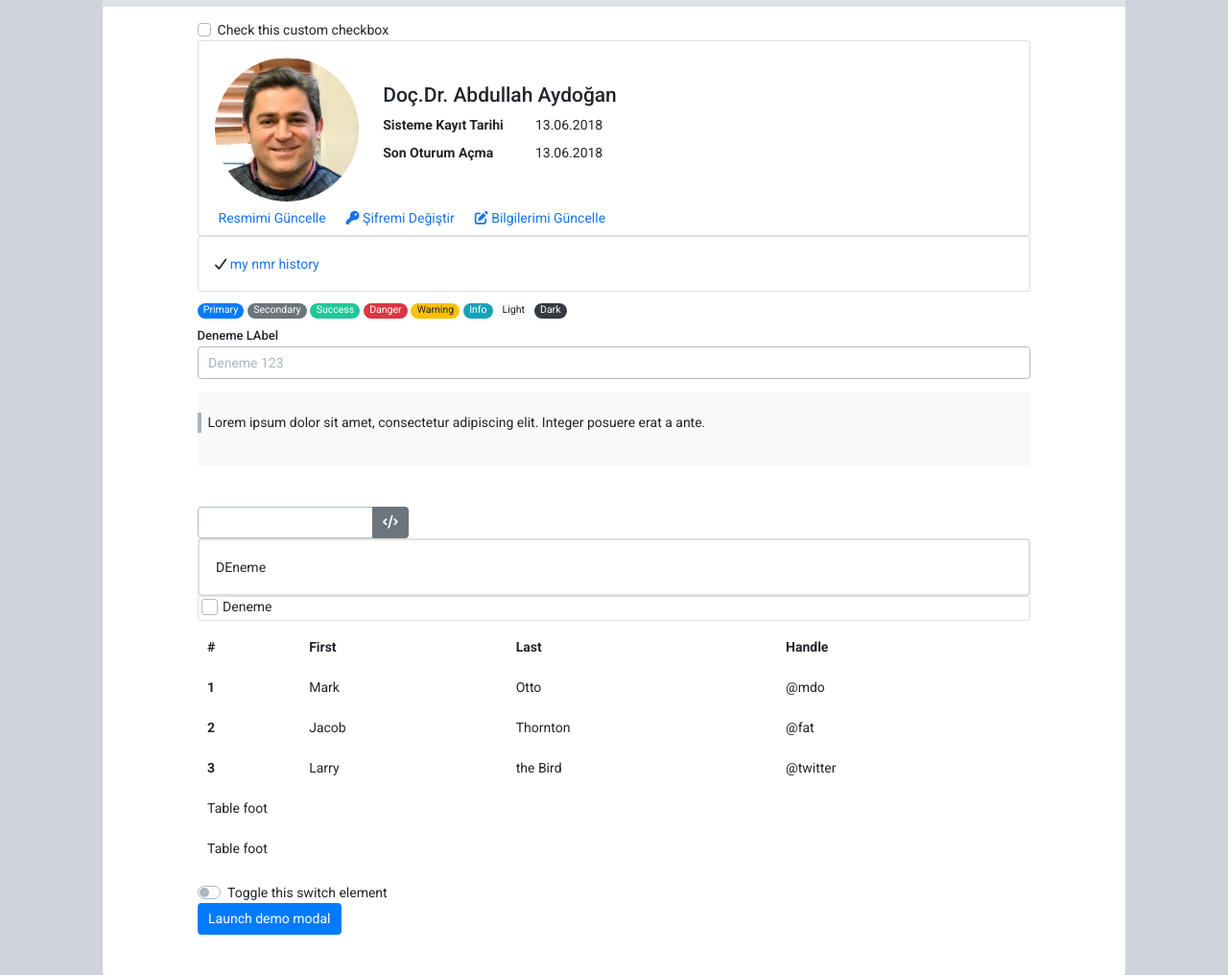
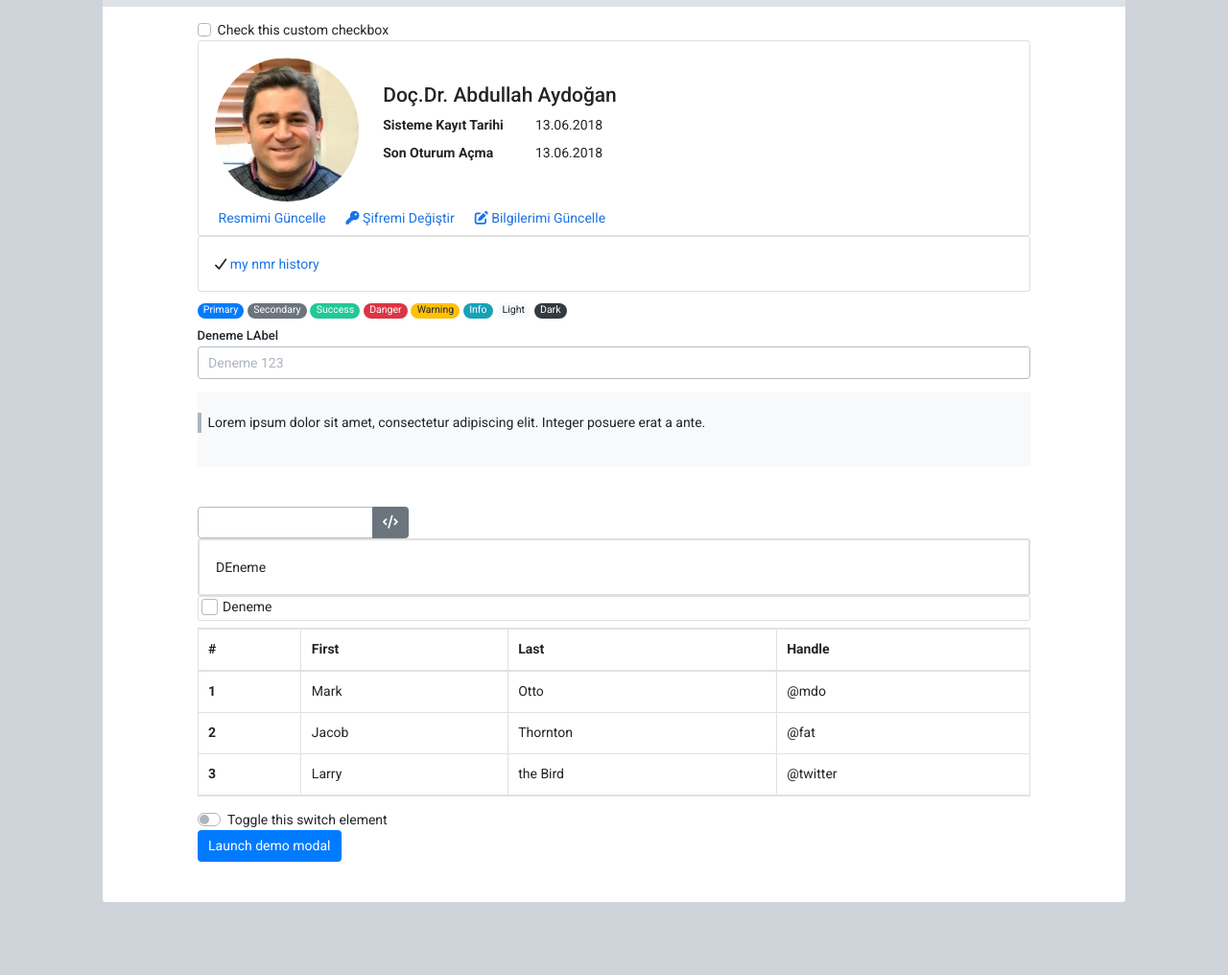
Before and after one commit to aydoganab/otmnew_design, a website: page src/home.html in a window 1280 px wide. Shown: the part 83-1099 px from the top of the page at 96% size. After the commit the page ends 1023 px from the top, so only its background shows below. Drawn offline with Linux system fonts and the light colour scheme; some icons are missing.

Commit message:
table border classes updated

```diff
--- a/src/home.html
+++ b/src/home.html
@@ -260,7 +260,7 @@
                     </div>
 
 
-                    <table class="table table-borderless">
+                    <table class="table table-bordered">
                         <thead>
                         <tr>
                             <th scope="col">#</th>
@@ -289,14 +289,6 @@
                             <td>@twitter</td>
                         </tr>
                         </tbody>
-                        <tfoot>
-                        <tr>
-                            <td colspan="4">Table foot</td>
-                        </tr>
-                        <tr>
-                            <td colspan="4">Table foot</td>
-                        </tr>
-                        </tfoot>
                     </table>
 
                     <div class="custom-control custom-switch">
--- a/src/scss/style.scss
+++ b/src/scss/style.scss
@@ -294,20 +294,43 @@ caption{
   }
 }
 
-.table:not(.table-borderless) tbody tr:last-child, .table:not(.table-borderless) tfoot tr:last-child{
-  th{
-    border-bottom: 2px solid $table-border-color;
-  }
-
-  td{
-    border-bottom: 2px solid $table-border-color;
+.table:not(.table-borderless):not(.table-border-bottom-0){
+  tbody, tfoot{
+    tr:last-child{
+      th, td{
+        border-bottom: 2px solid $table-border-color;
+      }
+    }
   }
 }
 
-.table:not(.table-borderless) thead tr{
-  th{
-    border-top: 2px solid $table-border-color;
+.table:not(.table-borderless){
+  thead {
+    tr {
+      th {
+        border-top: 2px solid $table-border-color;
+      }
+    }
   }
+}
+
+.table.table-border-bottom-0 {
+  tbody{
+    tr:last-child{
+      td, th {
+        border-bottom: 0;
+      }
+    }
+  }
+
+  tfoot{
+    tr:last-child{
+      td, th{
+        border-bottom: 0;
+      }
+    }
+  }
+
 }
 
 
```
Also changed, not shown: src/css/otm_newdesign.css.
